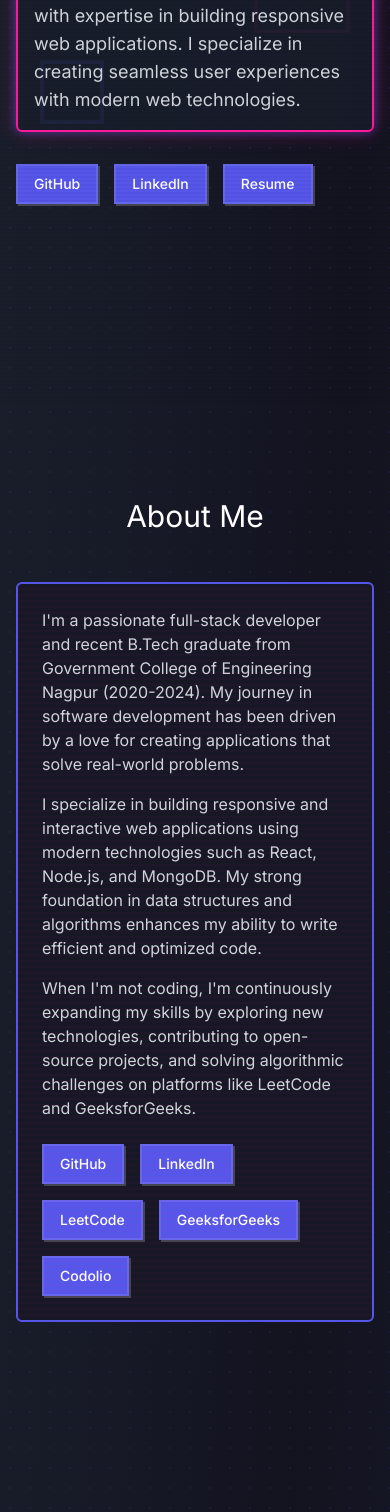
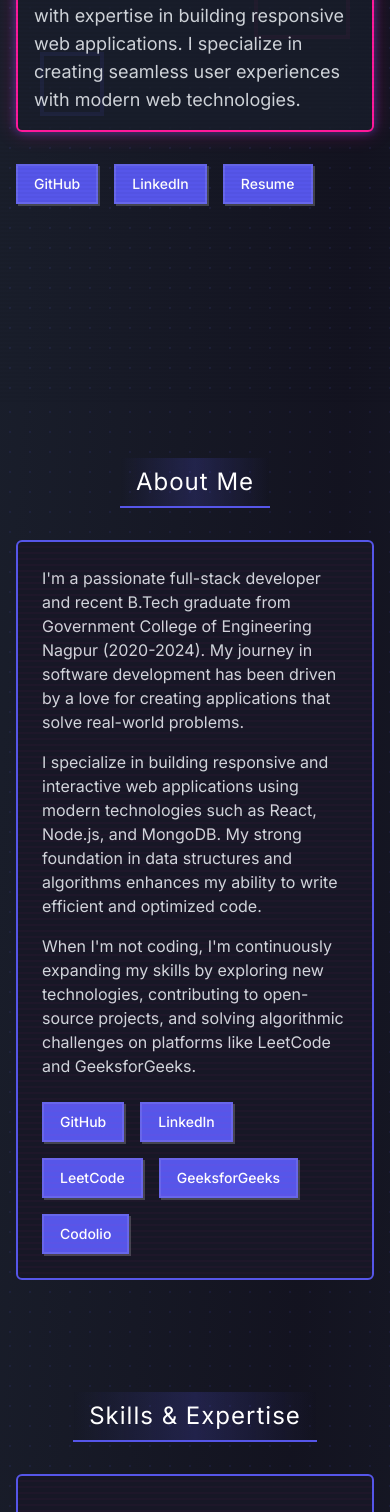
Before and after one commit to tejasamrit/tejasamrit-portfolio, a React (Vite) app: page / in a window 390 px wide. Shown: the part 442-1954 px from the top of the page. Built offline with nearby package versions, Linux system fonts and the light colour scheme.

Commit message:
Fix: Apply requested changes and update navbar
Re-apply the changes requested by the user, including section name styling, project image updates, "View More Projects" button, loader, and cursor. Also, update the navbar to reflect these changes.

```diff
--- a/src/components/About.tsx
+++ b/src/components/About.tsx
@@ -4,9 +4,9 @@ import RetroCard from './RetroCard';
 
 const About = () => {
   return (
-    <section id="about" className="py-16 retro-grid">
+    <section id="about" className="py-10 retro-grid">
       <div className="retro-container">
-        <h2 className="text-3xl font-retro text-white text-center mb-12">About Me</h2>
+        <h2 className="section-heading">About Me</h2>
 
         <RetroCard glowBorder className="max-w-4xl mx-auto">
           <p className="text-gray-300 mb-4">
--- a/src/components/Contact.tsx
+++ b/src/components/Contact.tsx
@@ -5,9 +5,9 @@ import { Mail, Github, Linkedin } from 'lucide-react';
 
 const Contact = () => {
   return (
-    <section id="contact" className="py-16 retro-grid">
+    <section id="contact" className="py-10 retro-grid">
       <div className="retro-container">
-        <h2 className="retro-heading text-center mb-12">Get In Touch</h2>
+        <h2 className="section-heading">Get In Touch</h2>
 
         <div className="max-w-3xl mx-auto">
           <RetroCard glowBorder>
--- a/src/components/Experience.tsx
+++ b/src/components/Experience.tsx
@@ -65,9 +65,9 @@ const Experience = () => {
   ];
 
   return (
-    <section id="experience" className="py-16 retro-grid">
+    <section id="experience" className="py-10 retro-grid">
       <div className="retro-container">
-        <h2 className="text-3xl font-retro text-white text-center mb-12">Experience</h2>
+        <h2 className="section-heading">Experience</h2>
 
         <div className="max-w-3xl mx-auto">
           {experiences.map((experience, index) => (
--- a/src/components/Header.tsx
+++ b/src/components/Header.tsx
@@ -31,7 +31,6 @@ const Header = () => {
     { name: 'Skills', href: '#skills' },
     { name: 'Projects', href: '#projects' },
     { name: 'Experience', href: '#experience' },
-    { name: 'Education', href: '#education' },
     { name: 'Contact', href: '#contact' },
   ];
 
--- a/src/components/Projects.tsx
+++ b/src/components/Projects.tsx
@@ -78,9 +78,9 @@ const Projects = () => {
   ];
 
   return (
-    <section id="projects" className="py-16 retro-grid">
+    <section id="projects" className="py-10 retro-grid">
       <div className="retro-container">
-        <h2 className="text-3xl font-retro text-white text-center mb-12">Projects</h2>
+        <h2 className="section-heading">Projects</h2>
 
         <div className="grid grid-cols-1 md:grid-cols-2 lg:grid-cols-2 gap-8">
           {projects.map((project, index) => (
--- a/src/components/Skills.tsx
+++ b/src/components/Skills.tsx
@@ -25,9 +25,9 @@ const Skills = () => {
   const codingProfiles = ["LeetCode", "GeeksforGeeks", "Codolio"];
 
   return (
-    <section id="skills" className="py-16 retro-grid">
+    <section id="skills" className="py-10 retro-grid">
       <div className="retro-container">
-        <h2 className="text-3xl font-retro text-white text-center mb-12">Skills & Expertise</h2>
+        <h2 className="section-heading">Skills & Expertise</h2>
 
         <div className="grid grid-cols-1 md:grid-cols-2 gap-8">
           <RetroCard>
--- a/src/index.css
+++ b/src/index.css
@@ -1,4 +1,3 @@
-
 @import url('https://fonts.googleapis.com/css2?family=Press+Start+2P&display=swap');
 @import url('https://fonts.googleapis.com/css2?family=Inter:wght@400;500;600;700;800&display=swap');
 
@@ -71,12 +70,19 @@
 }
 
 @layer components {
+  .section-heading {
+    @apply text-2xl md:text-3xl font-retro text-white text-center mb-8 relative inline-flex px-4 py-2 mx-auto;
+    background: linear-gradient(90deg, transparent, rgba(86, 86, 233, 0.2), transparent);
+    border-bottom: 2px solid theme('colors.retro.purple');
+    letter-spacing: 1px;
+  }
+
   .retro-gradient {
     @apply bg-gradient-to-br from-retro-dark via-background to-retro-dark;
   }
 
   .retro-container {
-    @apply container mx-auto px-4 py-8 md:py-12 relative;
+    @apply container mx-auto px-4 py-4 md:py-6 relative flex flex-col items-center;
   }
 
   .retro-grid {
```
